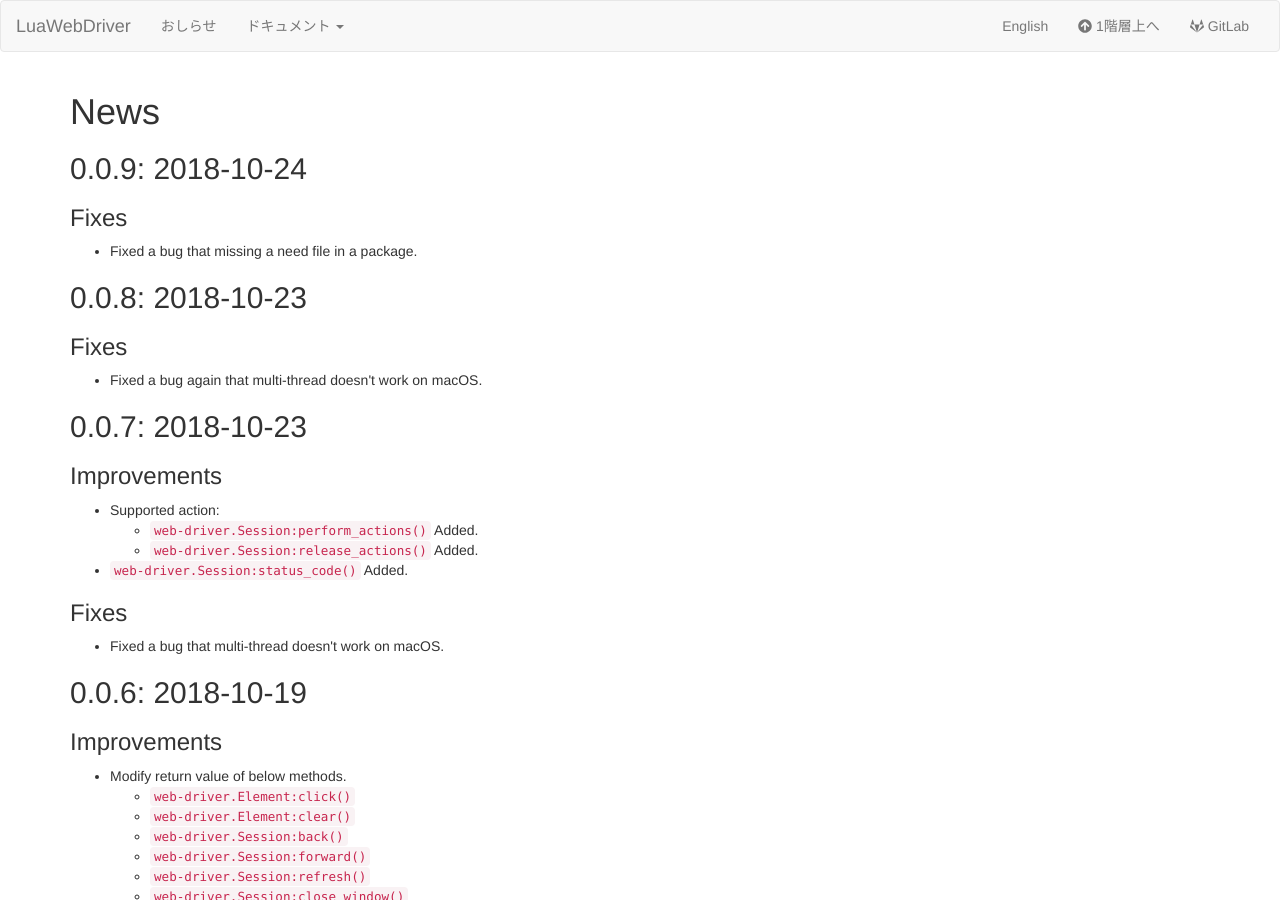
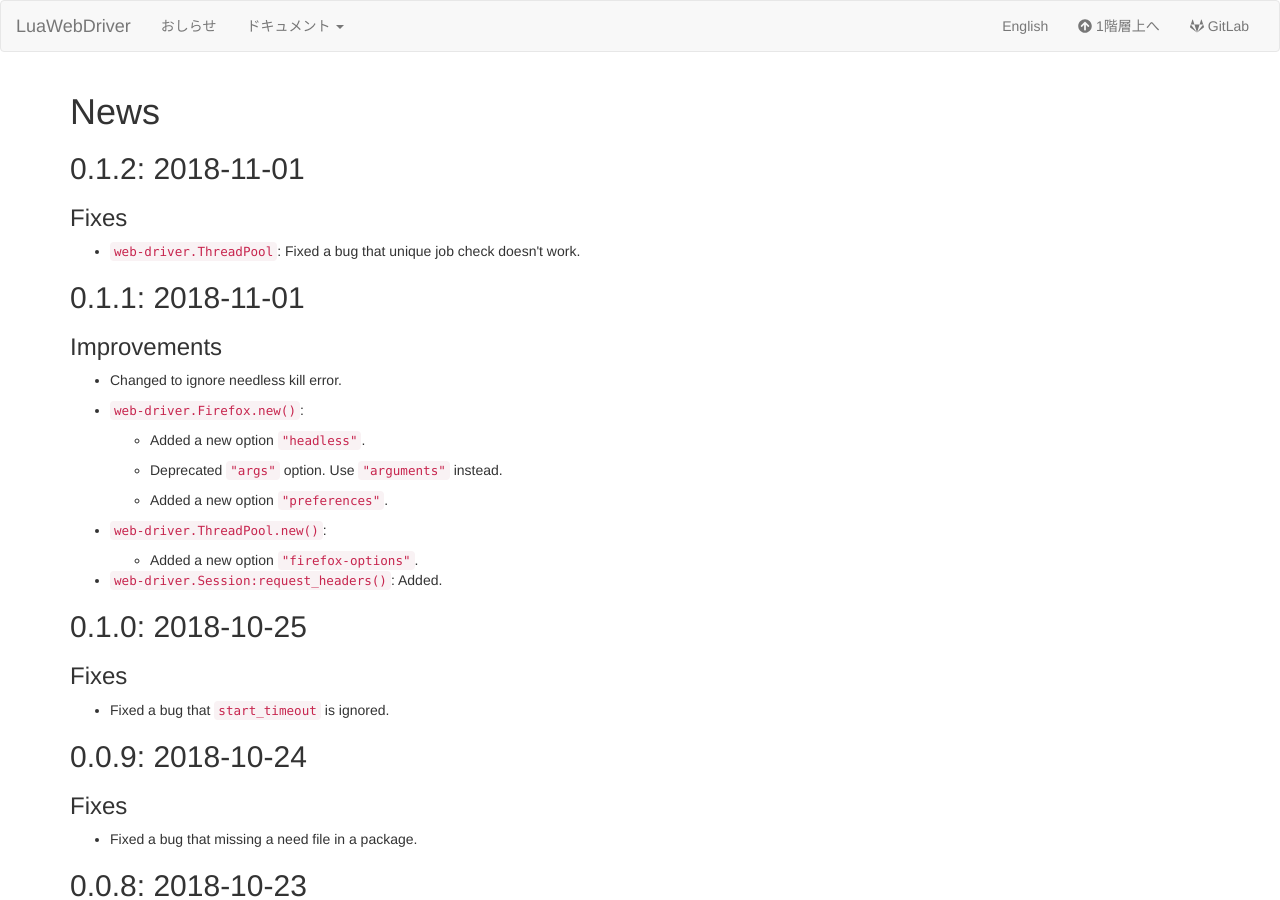
Before and after one commit to clear-code/lua-web-driver, a Jekyll site: the page built from docs/ja/news/index.md, in a window 1280 px wide and 900 px high. Built offline with Jekyll 4.4.1, drawn with Linux system fonts in a browser that asks for light colours.

```diff
--- a/docs/ja/news/index.md
+++ b/docs/ja/news/index.md
@@ -3,6 +3,39 @@
 ---
 
 # News
+
+## 0.1.2: 2018-11-01 {#version-0-1-2}
+
+### Fixes
+
+  * [`web-driver.ThreadPool`][thread-pool]: Fixed a bug that unique
+    job check doesn't work.
+
+## 0.1.1: 2018-11-01 {#version-0-1-1}
+
+### Improvements
+
+  * Changed to ignore needless kill error.
+
+  * [`web-driver.Firefox.new()`][firefox-new]:
+
+    * Added a new option `"headless"`.
+
+    * Deprecated `"args"` option. Use `"arguments"` instead.
+
+    * Added a new option `"preferences"`.
+
+  * [`web-driver.ThreadPool.new()`][thread-pool-new]:
+
+    * Added a new option `"firefox-options"`.
+
+  * [`web-driver.Session:request_headers()`][session-request-headers]: Added.
+
+## 0.1.0: 2018-10-25 {#version-0-1-0}
+
+### Fixes
+
+  * Fixed a bug that `start_timeout` is ignored.
 
 ## 0.0.9: 2018-10-24 {#version-0-0-9}
 
@@ -118,6 +151,8 @@
 
 [thread-pool]: ../reference/thread-pool.html
 
+[thread-pool-new]: ../reference/thread-pool.html#new
+
 [element-click]: ../reference/element.html#click
 
 [element-clear]: ../reference/element.html#clear
@@ -162,6 +197,8 @@
 
 [session-status-code]: ../reference/session.html#status-code
 
+[session-request-headers]: ../reference/session.html#request-headers
+
 [elementset-send_keys]: ../reference/elementset.html#send-keys
 
 [elementset-click]: ../reference/elementset.html#click
@@ -171,3 +208,5 @@
 [elementset]: ../reference/elementset.html
 
 [searchable]: ../reference/searchable.html
+
+[firefox-new]: ../reference/firefox.html#new
```
Also changed, not shown: docs/ja/reference/thread-pool.md (+1 -1 lines), docs/reference/thread-pool.md (+1 -1 lines), 2 other files.
